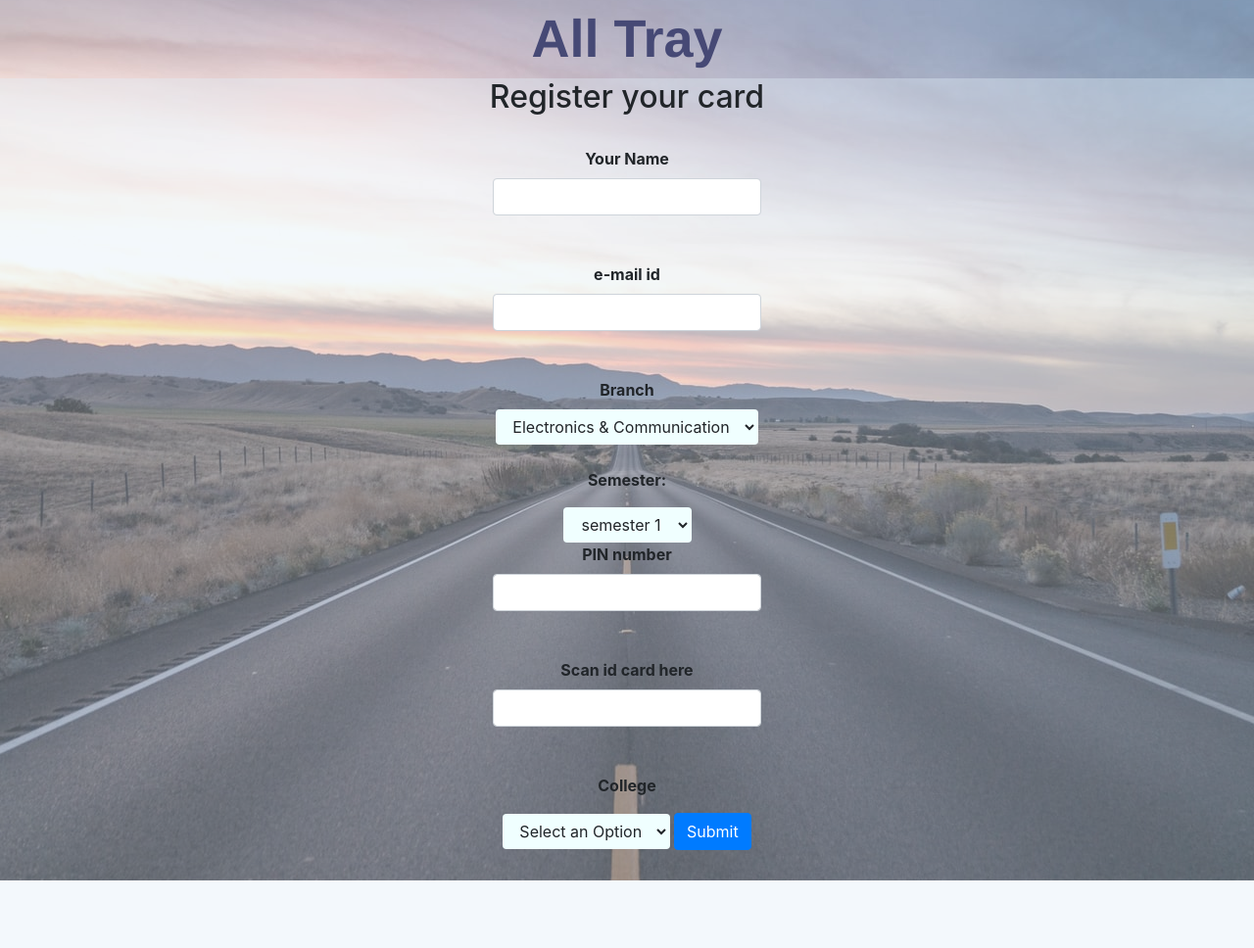
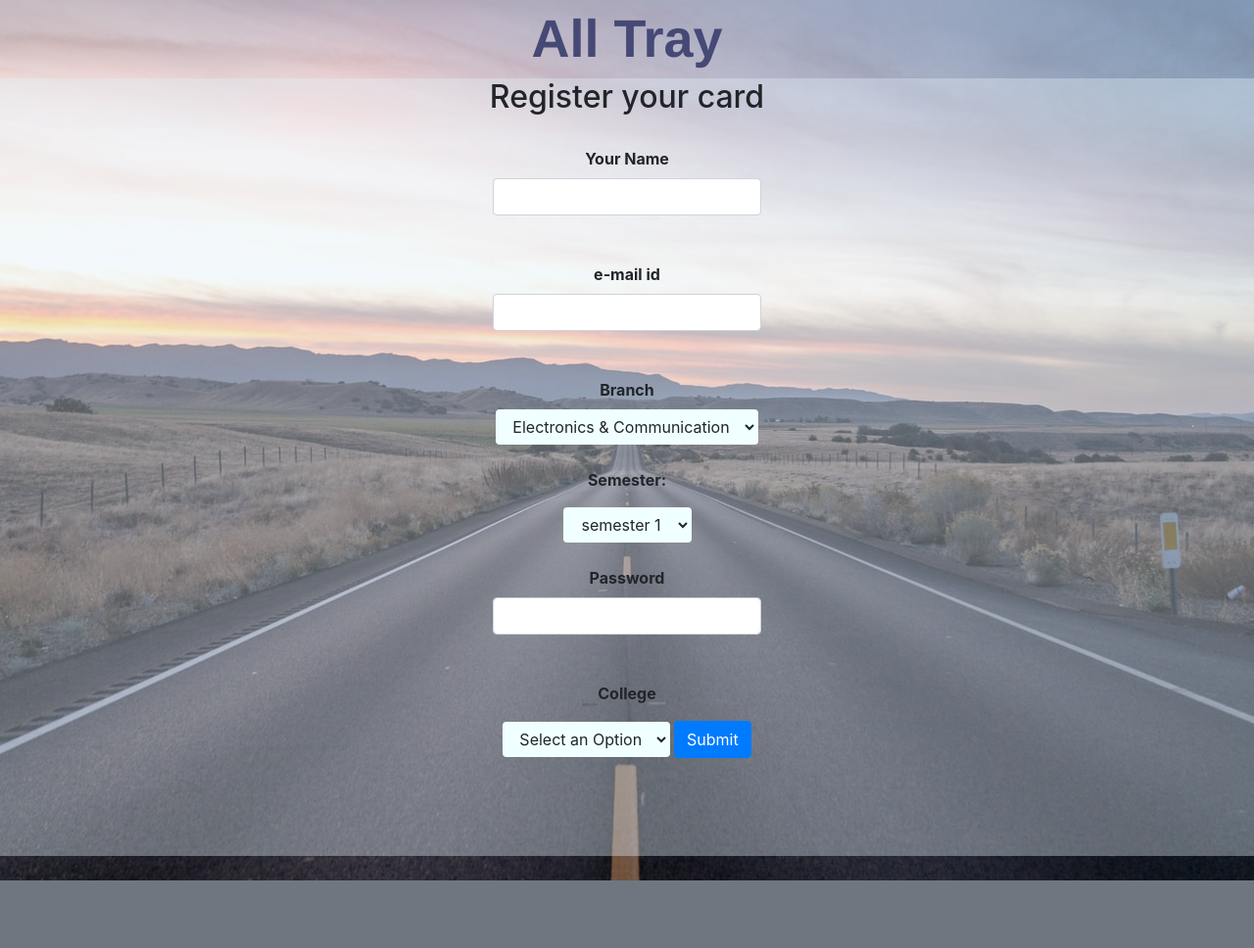
Before and after one commit to Sangeeth123sj/All-Tray, a Django app: page /register_card/ in a window 1280 px wide. Shown: the part 57-1025 px from the top of the page at 98% size. After the commit the page ends 956 px from the top, so only its background shows below. Run offline with Django 3.2, Linux system fonts and the light colour scheme; data comes from the database, SQL or seed files in the repository; both versions use the stored data as it was after the commit; some libraries are stand-ins or nearby versions.

Commit message:
auth modification, bug fixes, mail validation, student recharge manually by college

```diff
--- a/tray/models.py
+++ b/tray/models.py
@@ -41,12 +41,12 @@ class Institute(models.Model):
         return str(self.institute_name)
 
 class Student(models.Model):
-    name = models.CharField(max_length=200)
+    name = models.CharField(max_length=200, unique = True)
     branch = models.CharField(max_length=200, choices=BRANCHES)
     sem = models.CharField(max_length=200, choices=SEMESTERS)
-    reg_no = models.CharField(max_length=200, unique = True)
+    reg_no = models.CharField(max_length=200)
     balance = models.IntegerField(default=0)
-    pin_no = models.CharField(max_length=200, unique = True)
+    pin_no = models.CharField(max_length=200)
     college = models.ForeignKey(Institute, on_delete=models.CASCADE )
     user = models.OneToOneField(User, on_delete=models.CASCADE)
     def __str__(self):
--- a/tray/templates/tray/home.html
+++ b/tray/templates/tray/home.html
@@ -18,7 +18,7 @@
 
 {% block content %}
 
-<div class="bg">
+<div class="bg_infinite">
 <center>
         <p>Welcome {{student.name}}</p>
         <form action="/your_orders_post/" method="POST">
--- a/tray/templates/tray/register_card.html
+++ b/tray/templates/tray/register_card.html
@@ -9,8 +9,8 @@
             var student_name = document.forms["form"]["student_name"].value;
             var branch_name = document.forms["form"]["branch_name"].value;
             var semester = document.forms["form"]["semester"].value;
-            var pin = document.forms["form"]["pin"].value;
-            var card = document.forms["form"]["card"].value;
+            var password = document.forms["form"]["password"].value;
+            var mail_id = document.forms["form"]["mail_id"].value;
             var college_id = document.forms["form"]["college_id"].value;
             if (student_name == "") {
                 document.getElementById("student_name").style.borderColor = "red";
@@ -27,19 +27,19 @@
                 alert("Please enter your semester")
                 return false;
             }
-            if (pin == "") {
-                document.getElementById("pin").style.borderColor = "red";
-                alert("Please enter pin no.")
+            if (password == "") {
+                document.getElementById("password").style.borderColor = "red";
+                alert("Please enter password.")
                 return false;
             }
-            if (card == "") {
-                document.getElementById("card").style.borderColor = "red";
-                alert("Please swipe your rfid card or enter it's number")
+            if (mail_id == "") {
+                document.getElementById("mail_id").style.borderColor = "red";
+                alert("Please enter mail")
                 return false;
             }
             if (college_id == "") {
                 document.getElementById("college_id").style.borderColor = "red";
-                alert("Please swipe your rfid card or enter it's number")
+                alert("Please select college")
                 return false;
             }
 
@@ -56,9 +56,9 @@
     <br/>
     <input type="text" name="student_name" id="student_name" class="form-control" >
     <br/><br/>
-    <label>e-mail id</label>
+    <label for="email">e-mail id</label>
     <br/>
-    <input type="text" name="mail_id" id="mail_id" class="form-control" >
+    <input type="email" name="mail_id" id="mail_id" class="form-control" >
     <br/><br/>
     <label>Branch</label>
     <br/>
@@ -82,16 +82,12 @@
 <option input value="semester 8">semester 8</option>
 </select>
 
+<br/><br/>
+
+<label>Password</label>
 <br/>
-
-<label>PIN number</label>
-<br/>
-<input type="number" name="pin" id="pin" minlength="4" class="form-control" >
+<input type="password" name="password" id="password" minlength="4" class="form-control" >
 <br/><br/>
-<label>Scan id card here</label>
-<br/>
-<input type="number" name="card" id="card" class="form-control" >
-<br/> <br/>
 <p>College</p>
 
 <select id="college_id" name="college_id" id="college_id" class="btn dropdown-toggle" aria-placeholder="selects" style="background-color: azure;" >
@@ -114,7 +110,6 @@
 <script>
     $(document).ready(function(){
 
-
         window.onload=set_fields();
 
         function set_fields(){
@@ -126,41 +121,60 @@
             if (branch_name !== null) $('#branch_name').val(branch_name);
             var semester = sessionStorage.getItem('semester');
             if (semester !== null) $('#semester').val(semester);
-            var pin = sessionStorage.getItem('pin');
-            if (pin !== null) $('#pin').val(pin);
-            var card = sessionStorage.getItem('card');
-            if (card !== null) $('#card').val(card);
+            var password = sessionStorage.getItem('password');
+            if (password !== null) $('#password').val(password);
+            //var card = sessionStorage.getItem('card');
+            //if (card !== null) $('#card').val(card);
             var college_id = sessionStorage.getItem('college_id');
             if (college_id !== null) $('#college_id').val(college_id);
         }
-
-
-
 
         window.onbeforeunload = function() {
             sessionStorage.setItem("student_name", $('#student_name').val());
             sessionStorage.setItem("mail_id", $('#mail_id').val());
             sessionStorage.setItem("branch_name", $('#branch_name').val());
             sessionStorage.setItem("semester", $('#semester').val());
-            sessionStorage.setItem("pin", $('#pin').val());
-            sessionStorage.setItem("card", $('#card').val());
+            sessionStorage.setItem("password", $('#password').val());
+            //sessionStorage.setItem("card", $('#card').val());
             sessionStorage.setItem("college_id", $('#college_id').val());
         }
 
+        $('#password').keyup(function (){
+                password_string = String(password);
+                console.log(password_string.trim().length);
+                console.log(typeof(password_string));
+                console.log(password_string.length);
+                console.log(String(student_name).length);
+                if (String(password).length < 6) {
+                    $('#alerter').text("password too short")
+                }
+            });
 
-
+        function checkemail(email)
+            {
+                var re = /\S+@\S+\.\S+/;
+                return re.test(email);
+            }
 
         $("#submit_button").click(function (event) {
+
             var user_name = $("#student_name").val();
-            var pin = $("#pin").val();
-            var card = $("#card").val();
+            var password = $("#password").val();
+            var email = $("#mail_id").val();
+            console.log(email);
+            var flag = checkemail(email);
+            console.log(flag);
+            if (flag == false){
+                alert("Please enter a valid email");
+                event.preventDefault();
+            }
+            else{
                 $.ajax({
                     url: '/ajax/student_register_validate/',
 
                     data: {
                         'user_name' : user_name,
-                    'pin' : pin,
-                    'card' : card
+                        'password' : password,
                     },
                     dataType: 'json',
                     success: function (data) {
@@ -169,21 +183,12 @@
                             location.reload();
                             return false;
                         }
-                    if (data.pin_taken) {
-                        alert("Pin already taken, try another pin");
-                        location.reload();
-                        return false;
-                    }
-                    if (data.card_taken) {
-                        alert("Card number already taken, try another pin");
-                        location.reload();
-                        return false;
-                    }
                         else{
                             $("form").submit();
                         }
                     }
                 });
+            }
 
 
 
@@ -192,6 +197,7 @@
 
     });
 
+
 </script>
 
 </center>
--- a/tray/urls.py
+++ b/tray/urls.py
@@ -62,5 +62,8 @@ urlpatterns = [
     path('ajax/store_edit_validate/', views.store_edit_validate, name='store_edit_validate'),
     path('ajax/student_pin_edit_validate/', views.student_pin_edit_validate, name='student_pin_edit_validate'),
     path('ajax/store_item_pickup_validate/', views.store_item_pickup_validate, name='store_item_pickup_validate'),
+    path('ajax/validate_recharge/', views.validate_recharge, name='validate_recharge'),
+    path('ajax/college_recharge_final/', views.college_recharge_final, name='college_recharge_final'),
+
 
 ]
--- a/tray/views.py
+++ b/tray/views.py
@@ -26,22 +26,22 @@ def register_card_post(request):
         student_name = request.POST['student_name']
         branch = request.POST['branch_name']
         semester = request.POST['semester']
-        reg_no = request.POST['card']
-        reg_no_hash = make_password(reg_no, 'pepper')
-        pin_no = request.POST['pin']
-        pin_no_hash = make_password(pin_no, 'pepper')
+        #reg_no = request.POST['card']
+        #reg_no_hash = make_password(reg_no, 'pepper')
+        password = request.POST['password']
+        #pin_no_hash = make_password(pin_no)
         college_id = request.POST['college_id']
         email = request.POST['mail_id']
         college_object = Institute.objects.get(id = college_id)
-        user = User.objects.create_user(student_name,email,pin_no)
+        user = User.objects.create_user(student_name,email,password)
         user.save
-        student = Student(name = student_name, branch = branch, sem = semester, reg_no = reg_no_hash, pin_no = pin_no_hash, college = college_object, user = user)
+        #pin_no = pin_no removed at student save next line
+        student = Student(name = student_name, branch = branch, sem = semester,college = college_object, user = user)
         student.save()
-        messages.success(request, 'Profile details updated.')
+        messages.success(request, 'Profile created.')
         return render (request, 'tray/entry.html')
 
 def entry(request):
-    #if Student.objects.filter(user=request.user, user__is_authenticated=True):
     if request.user.is_authenticated:
         student_user = Student.objects.filter(user = request.user).exists()
         store_user = Store.objects.filter(user = request.user).exists()
@@ -50,7 +50,7 @@ def entry(request):
             print("Already logged in student")
             return redirect('home')
         if store_user:
-            print("Already logged in storeeee")
+            print("Already logged in store")
             return redirect('store_home')
         if college_user:
             print("Already logged in college")
@@ -63,18 +63,18 @@ def entry(request):
 def home_post(request):
     if request.method == 'POST':
         username = request.POST['username']
-        student_id = request.POST['student_id']
-        student_pin = request.POST['student_pin']
+        password = request.POST['password']
+        #student_pin = request.POST['student_pin']
         request.session['username'] = username
-        request.session['student_id'] = student_id
-        request.session['student_pin'] = student_pin
+        request.session['password'] = password
+        #request.session['student_pin'] = student_pin
         return redirect(home)
 
 def home(request):
     student_username = request.session['username']
-    student_id_post = request.session['student_id']
-    student_pin_post = request.session['student_pin']
-    user = authenticate(request, username = student_username, pin_no= student_pin_post, reg_no= student_id_post)
+    student_password = request.session['password']
+    #student_pin_post = request.session['student_pin']
+    user = authenticate(request, username = student_username, password = student_password)
     print("Student "+str(user)+" just logged in")
 
     if user is not None:
@@ -130,10 +130,11 @@ def student_pin_edit_post(request):
     student_id = request.session['student_id']
     if request.method == 'POST':
         print(student_id)
-        pin_no = request.POST['pin_no']
+        password = request.POST['password']
         student = Student.objects.get(id = student_id)
-        student.pin_no = make_password (pin_no, 'pepper')
-        student.save()
+        u = student.user
+        u.set_password(password)
+        u.save()
         logout(request)
         return redirect(entry)
 
@@ -405,9 +406,9 @@ def college_recharge(request):
 
 def college_recharge_post(request):
     if request.method == 'POST':
-        student_pin = request.POST['student_pin']
-        student_pin_hash = make_password(student_pin,'pepper')
-        student_object = Student.objects.get(pin_no = student_pin_hash)
+        username = request.POST['username']
+        #student_pin_hash = make_password(student_pin,'pepper')
+        student_object = Student.objects.get(name = username)
         #student_object = Student.objects.get(pin_no=student_pin)
         student_name =  student_object.name
         student_balance = student_object.balance
@@ -415,6 +416,41 @@ def college_recharge_post(request):
 
 def college_recharge_details(request):
     return render(request, 'tray/college_recharge_details.html')
+
+def validate_recharge(request):
+    username = request.GET['username']
+    college_id = request.session['college_id']
+    student_valid = Student.objects.filter(name = username, college = college_id).exists()
+    #student_object = Student.objects.get(name = user_name)
+    if student_valid:
+        data = {
+            'username_status': "correct"
+        }
+        return JsonResponse(data)
+
+
+    else:
+        data = {
+            'username_status': "incorrect"
+        }
+        return JsonResponse(data)
+
+
+
+def college_recharge_final(request):
+    username = request.GET['username']
+    amount = request.GET['amount']
+    student_object = Student.objects.get(name = username)
+    current_balance = student_object.balance
+    student_object.balance = current_balance + int(amount)
+    student_object.save()
+    data = {
+        'recharge_status': "success",
+        'present_balance': student_object.balance,
+        'username': student_object.name,
+    }
+    return JsonResponse(data)
+
 
 def college_logout(request):
     logout(request)
@@ -505,8 +541,8 @@ def update_item_availability(request):
 
 def validate_entry(request):
     username = request.GET['username']
-    pin = request.GET['pin']
-    id_card = request.GET['id_card']
+    password = request.GET['password']
+    #id_card = request.GET['id_card']
     user_exist = User.objects.filter(username = username).exists()
     if user_exist:
         user_student_exist = Student.objects.filter(name = username).exists()
@@ -515,19 +551,15 @@ def validate_entry(request):
 
     if user_student_exist:
         user = User.objects.get(username = username)
-        check_pin = check_password(pin,user.student.pin_no)
-        check_card = check_password(id_card, user.student.reg_no)
-        if (check_card == False) and (check_pin == False):
+        password_checker_bool = check_password(password,user.password)
+        #check_card = check_password(id_card, user.student.reg_no)
+        if (password_checker_bool== False):
             data = {
-                'incorrect_status' : 'incorrect_pin&card',
-                'check_card' : check_card,
-                'check_pin' : check_pin,
+                'incorrect_status' : 'incorrect_password',
             }
         else :
             data = {
                 'incorrect_status' : 'correct',
-                'check_card' : check_card,
-                'check_pin' : check_pin
             }
         return JsonResponse(data)
     else :
@@ -801,23 +833,23 @@ def college_register_validate(request):
 
 def student_register_validate(request):
     user_name = request.GET['user_name']
-    pin_no = request.GET['pin']
-    card_id = request.GET['card']
-    pin_no_hash = check_password(pin_no, 'pepper')
-    card_id_hash = check_password(card_id, 'pepper')
+    password = request.GET['password']
+    #card_id = request.GET['card']
+    #pin_no_hash = check_password(pin_no, 'pepper')
+    #card_id_hash = check_password(card_id, 'pepper')
     data = {
         'user_name_taken' : User.objects.filter(username = user_name).exists(),
-        'pin_taken' : Student.objects.filter(pin_no = pin_no_hash).exists(),
-        'card_taken' : Student.objects.filter(reg_no = card_id_hash).exists(),
+        #'pin_taken' : Student.objects.filter(pin_no = pin_no).exists(),
+        #'card_taken' : Student.objects.filter(reg_no = card_id).exists(),
 
     }
     return JsonResponse(data)
 
 def student_pin_edit_validate(request):
-    pin_no = request.GET['pin_no']
+    password = request.GET['password']
     student_id = request.GET['student_id']
     pin_no_hash = make_password(pin_no, 'pepper')
     data = {
-        'pin_taken' : Student.objects.exclude(id = student_id).filter(pin_no = pin_no_hash).exists(),
+        'pin_taken' : Student.objects.exclude(id = student_id).filter(pin_no = pin_no).exists(),
          }
     return JsonResponse(data)
```
Also changed, not shown: tray/templates/tray/college_recharge.html (+23 -30 lines), tray/templates/tray/college_recharge_details.html (+58 -8 lines), tray/templates/tray/college_recharge_final.html (added, +43 -0 lines), tray/templates/tray/entry.html (+32 -30 lines), tray/templates/tray/open_store.html (+14 -1 lines), tray/templates/tray/register_college.html (+14 -0 lines), tray/templates/tray/student_pin_edit.html (+10 -10 lines), db.sqlite3, tray/migrations/0005_auto_20210910_1228.py (added). Lines whose indentation alone changed are shown as unchanged.
